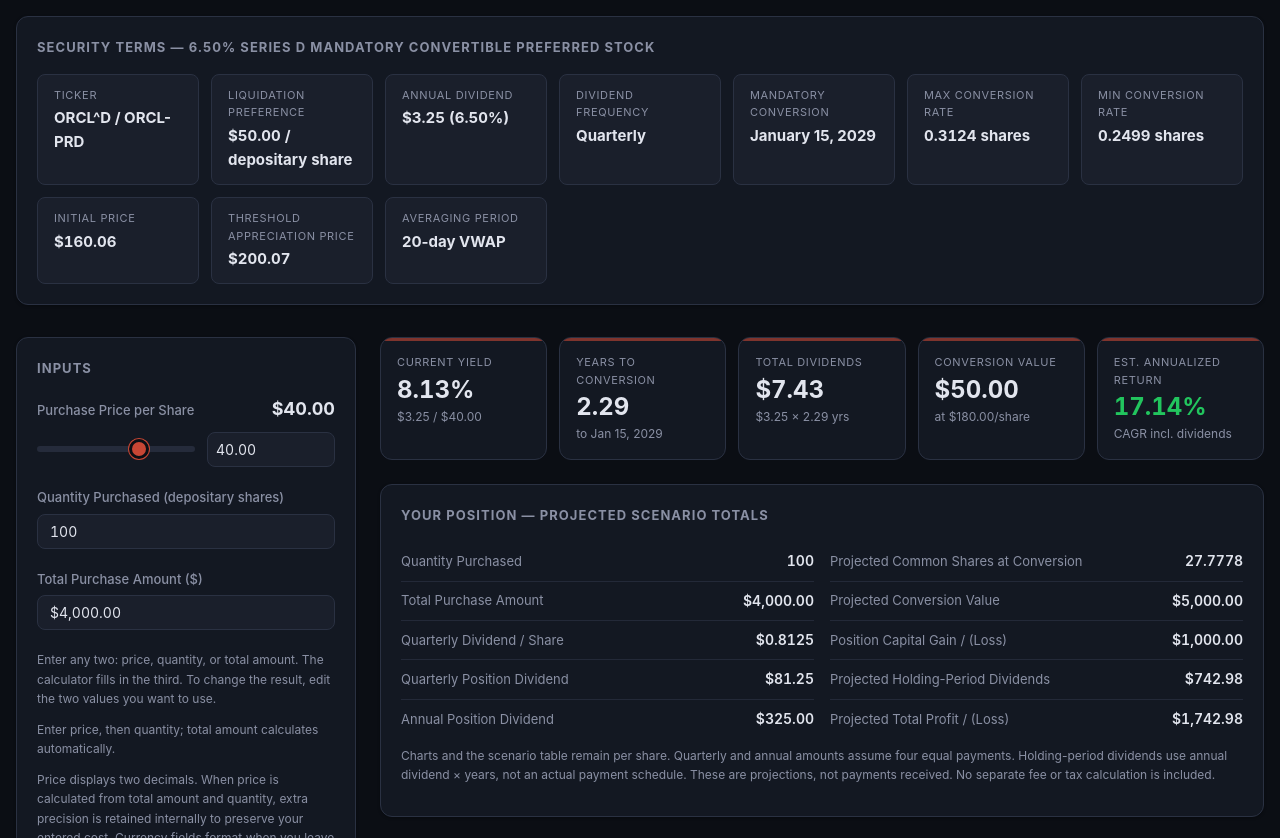
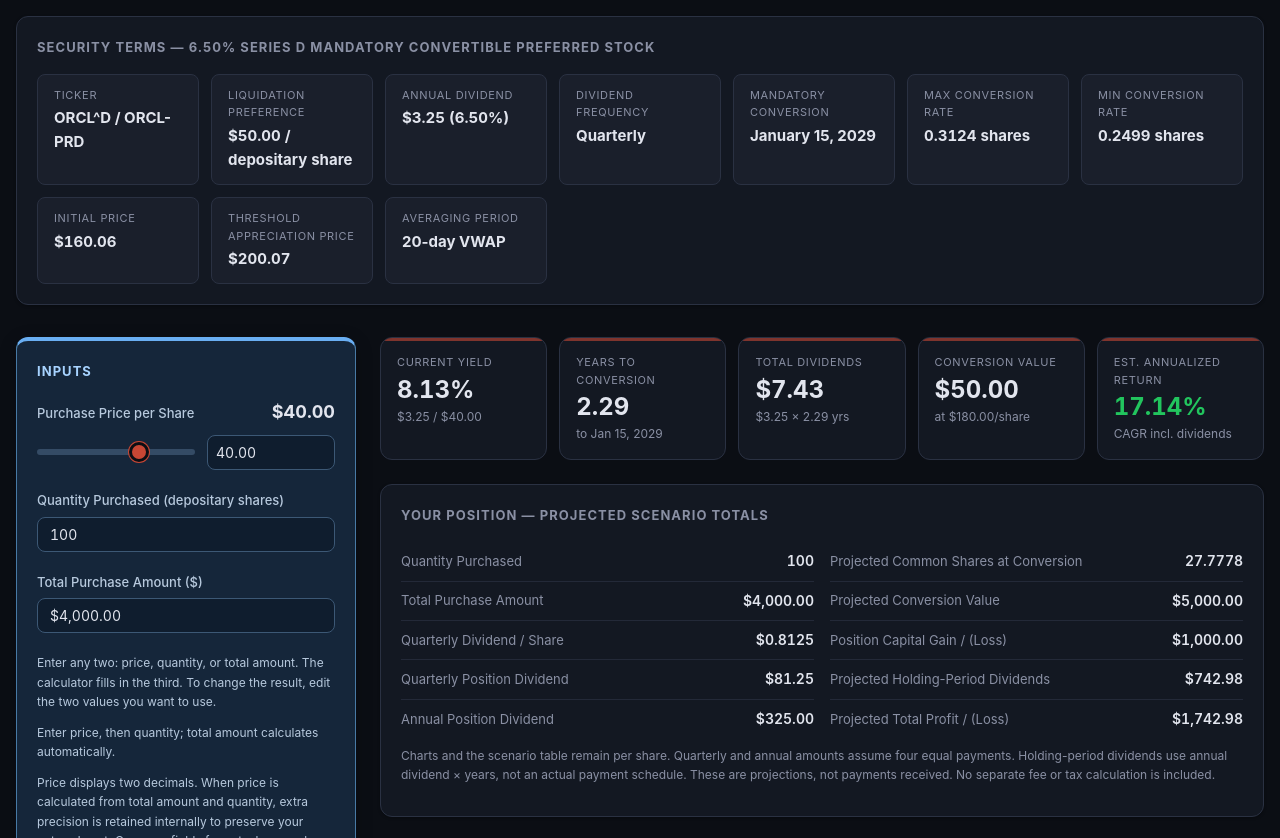
Before and after one commit to tab-dez/orcl-yield-calculator, a plain HTML site: page index.html in a window 1280 px wide. Shown: the part 69-907 px from the top of the page. Drawn offline with nearby package versions, Linux system fonts and the light colour scheme; a web font is replaced by a local one.

Commit message:
Add files via upload

```diff
--- a/index.html
+++ b/index.html
@@ -280,16 +280,9 @@ label.input-label-text { display: block; margin-bottom: 6px; }
 input[type="text"] { width: 100%; padding: var(--space-2) var(--space-3); background: var(--color-surface-2); border: 1px solid var(--color-border); border-radius: var(--radius-md); color: var(--color-text); font-size: 0.875rem; font-variant-numeric: tabular-nums; }
 input[type="text"]:focus { outline: none; border-color: var(--color-primary); }
 .range-row input[type="range"] { min-width: 0; flex: 1; }
-/* Equal-sized numeric controls leave room for decimals and spinner arrows. */
-#purchase-price-num,
-#annual-dividend-num,
-#stock-price-num {
-  width: 128px !important;
-  min-width: 128px;
-  flex: 0 0 128px;
-  padding-left: 8px;
-  padding-right: 8px;
-  font-variant-numeric: tabular-nums;
+#purchase-price-num, #annual-dividend-num, #stock-price-num {
+ width: 128px !important; min-width: 128px; flex: 0 0 128px;
+ padding-left: 8px; padding-right: 8px; font-variant-numeric: tabular-nums;
 }
 .range-row { min-width: 0; }
 .range-row input[type="range"] { width: 0; min-width: 0; flex: 1 1 0; }
@@ -297,6 +290,35 @@ input[type="text"]:focus { outline: none; border-color: var(--color-primary); }
 @media (max-width: 900px) { .calc-grid { grid-template-columns: minmax(0, 1fr); } }
 @media (max-width: 600px) { main { padding-left: 12px; padding-right: 12px; } .card { padding: 14px; } .chart-container { height: 280px; } .chart-container canvas { max-height: 280px; } .breakdown-item { flex-wrap: wrap; gap: 4px 8px; } }
 @media (max-width: 380px) { .chart-container { height: 250px; } .chart-container canvas { max-height: 250px; } }
+
+/* A distinct input workspace; scoped colors leave results unchanged. */
+.inputs-panel {
+  background: #15263A;
+  border: 1px solid #487AA5;
+  border-top: 4px solid #69AEF2;
+  --color-surface-2: #0F1D2E;
+  --color-surface-dynamic: #344B65;
+  --color-border: #3C5875;
+  --color-text-muted: #B7C9DD;
+  box-shadow: 0 4px 18px rgba(0, 0, 0, 0.2);
+}
+.inputs-panel > .card-title { color: #A7D3FF; }
+.inputs-panel input:focus-visible {
+  outline: 2px solid #69AEF2;
+  outline-offset: 2px;
+}
+[data-theme='light'] .inputs-panel {
+  background: #EDF5FF;
+  border-color: #80B4E5;
+  border-top-color: #2978C5;
+  --color-surface-2: #FFFFFF;
+  --color-surface-dynamic: #CFDFEF;
+  --color-border: #A8C7E6;
+  --color-text-muted: #475D75;
+  box-shadow: 0 4px 18px rgba(30, 80, 130, 0.08);
+}
+[data-theme='light'] .inputs-panel > .card-title { color: #245C91; }
+[data-theme='light'] .inputs-panel input:focus-visible { outline-color: #2978C5; }
 </style>
 </head>
 <body>
@@ -372,7 +394,7 @@ input[type="text"]:focus { outline: none; border-color: var(--color-primary); }
   <section>
     <div class="calc-grid">
       <!-- Inputs -->
-      <div class="card">
+      <div class="card inputs-panel">
         <div class="card-title">Inputs</div>
 
         <div class="input-group">
@@ -1077,10 +1099,7 @@ function linkInputs(slider, numInput) {
     slider.value = String(value);
     update();
   }
-  function fromSlider() {
-    numInput.value = Number(slider.value).toFixed(2);
-    update();
-  }
+  function fromSlider() { numInput.value = Number(slider.value).toFixed(2); update(); }
   slider.addEventListener('input', fromSlider);
   slider.addEventListener('change', fromSlider);
   numInput.addEventListener('input', fromNumber);
```
